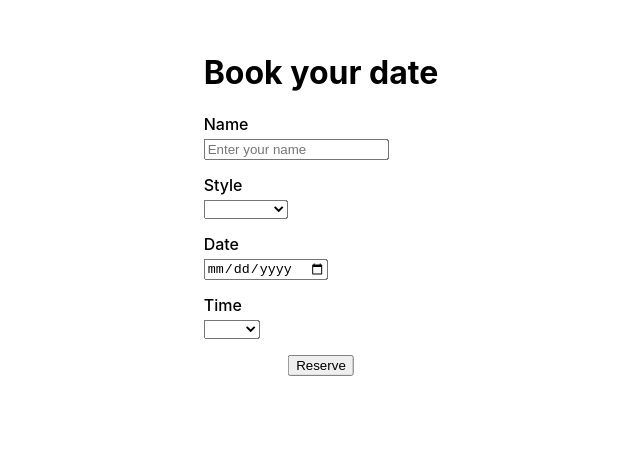
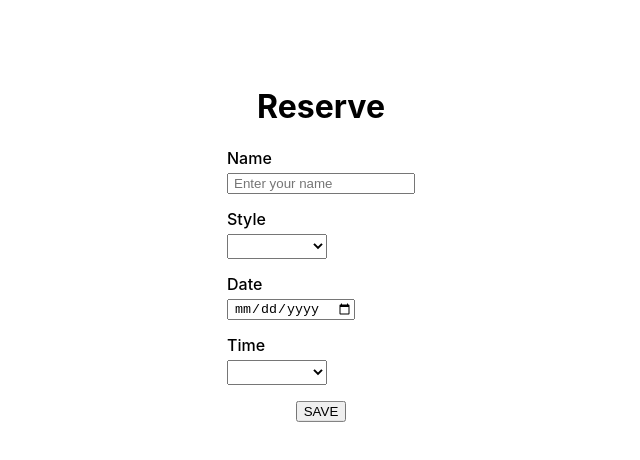
Before and after one commit to RangelDan/Barber-Booking, a Next.js app: page / in a window 1280 px wide. Shown: the part 116-576 px from the top of the page, without its empty margins (319-959 px from the left). Built offline with nearby package versions, Linux system fonts and the light colour scheme.

Commit message:
more styles

```diff
--- a/components/HomeComponent/index.jsx
+++ b/components/HomeComponent/index.jsx
@@ -43,8 +43,9 @@ export default function Home() {
     }
 
     return (
+        <div className={s.bg}>
             <Wrapper>
-            <h1>Book your date</h1>
+                <h1>Reserve</h1>
                 <form>
                     {/* <Form onResChange={onResChange} resData={resData}/> */}
                     <TextField
@@ -77,11 +78,12 @@ export default function Home() {
                     />
                     <div className={s.button}>
                         <SharedButton
-                        content='Reserve'
+                            content='SAVE'
                             onclick={submitRes}
                         />
                     </div>
                 </form>
             </Wrapper>
+        </div>
     )
 }
--- a/components/Reservations/index.jsx
+++ b/components/Reservations/index.jsx
@@ -21,10 +21,6 @@ export default function Reservations() {
 
     return (
         <div>
-            { !resData ?
-            <Wrapper>
-                <h2>Todays Bookings</h2>
-            </Wrapper> : null }
             <div className={s.date}>
                 <h2>{today}</h2>
                 <SharedButton
--- a/components/Reservations/index.module.scss
+++ b/components/Reservations/index.module.scss
@@ -1,8 +1,11 @@
 .res {
-    margin: 15px;
+    margin: 15px 30px;
     border: solid 1px black;
 }
 
 .date{
     text-align: center;
+    h2 {
+        padding-top: 5%;
+    }
 }
--- a/layout/Dropdown/index.module.scss
+++ b/layout/Dropdown/index.module.scss
@@ -6,5 +6,7 @@
     select {
         display: block;
         margin-top: 5px;
+        height: 25px;
+        min-width: 100px;
     }
 }
--- a/layout/TextField/index.module.scss
+++ b/layout/TextField/index.module.scss
@@ -5,6 +5,7 @@
     }
     input {
         margin-top: 5px;
+        padding-left: 5px;
         display: block;
         // margin: 20px 5px 10px 10px;
     }
--- a/layout/Wrapper/index.module.scss
+++ b/layout/Wrapper/index.module.scss
@@ -1,6 +1,15 @@
 .wrapper {
+    h1{
+        text-align: center;
+    }
     position: absolute;
-    top: 40%;
+    top: 45%;
     left: 50%;
     transform: translate(-50%, -50%);
 }
+.bg {
+    // background-image: url('/static/shaver.jpg');
+    // // background-size: ;
+    // // background-repeat: ;
+
+}
```
Also changed, not shown: 1 other file (tests, documents, lock files or other folders). Lines whose indentation alone changed are shown as unchanged.
